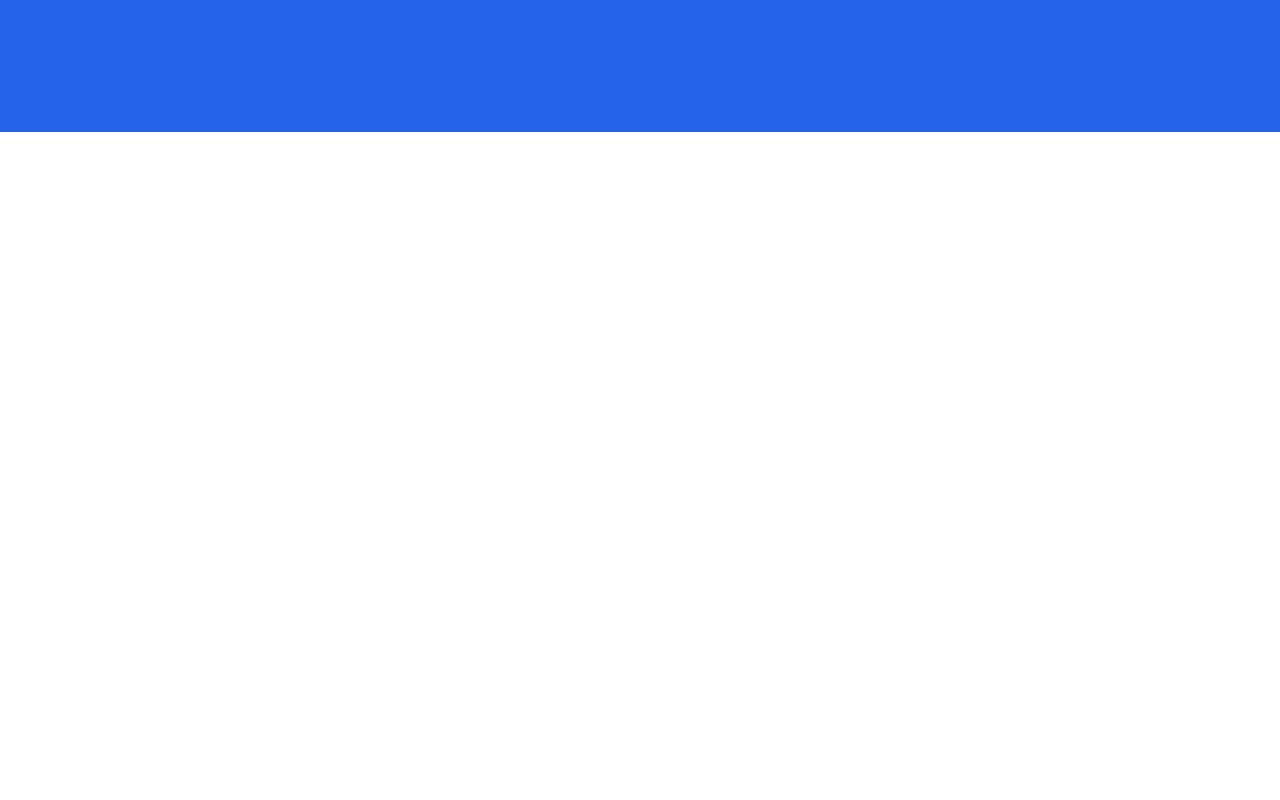
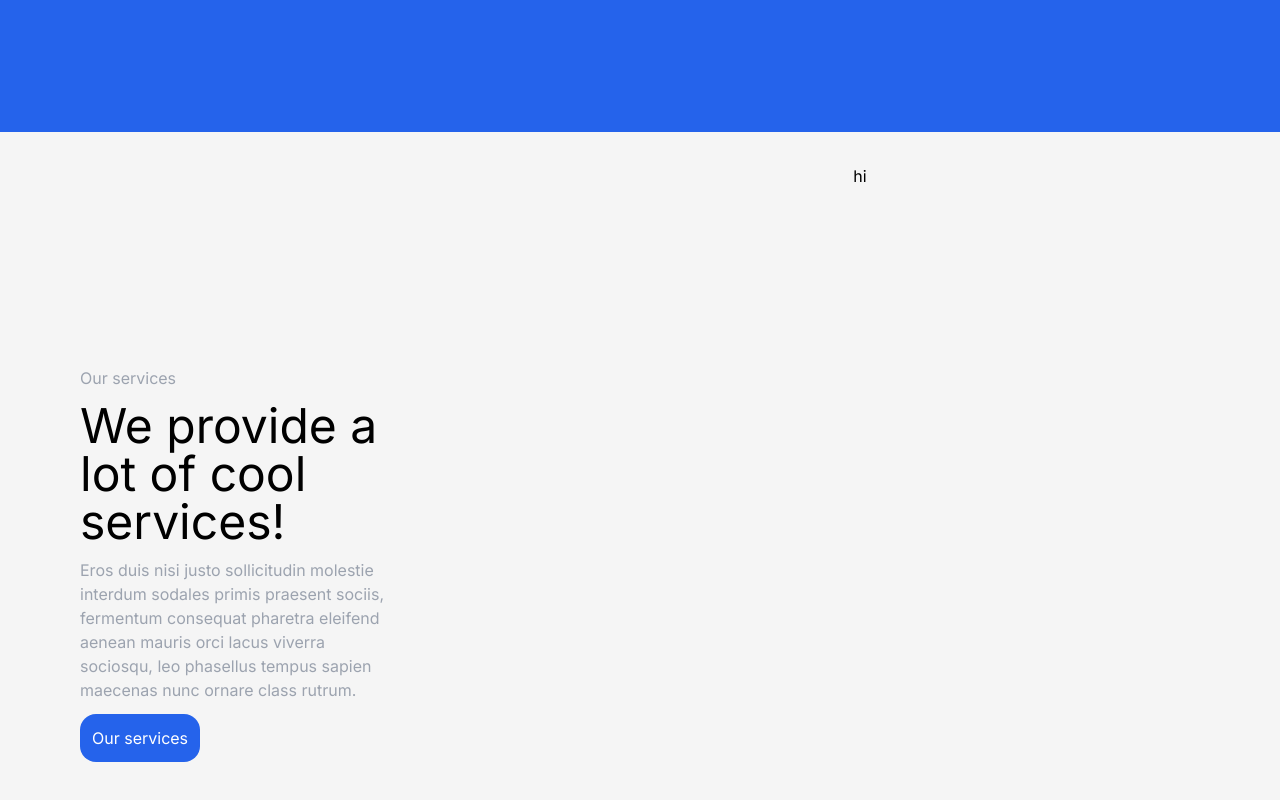
Before and after one commit to jonathAnC0bosR/d_page, a React (Create React App) app: page / in a window 1280 px wide. Shown: the part 748-1548 px from the top of the page. Before the commit the page ends 880 px from the top, so only its background shows below. Built offline with nearby package versions, Linux system fonts and the light colour scheme.

Commit message:
Created second part of the wpage, starting with the cards

```diff
--- a/src/App.js
+++ b/src/App.js
@@ -1,5 +1,6 @@
 import Header from "./Components/Header";
 import Landing from "./Components/Landing";
+import Middle from "./Components/Middle"
 import "./App.css";
 
 function App() {
@@ -9,6 +10,9 @@ function App() {
       <div className="sm:mt-4">
         <Landing />
       </div>
+      <div>
+        <Middle />
+      </div>
     </div>
   );
 }
--- /dev/null
+++ b/src/Components/Middle.js
@@ -0,0 +1,29 @@
+import { motion } from "framer-motion"
+
+export default function Middle() {
+    return (
+        <div className="flex px-10 bg-neutral-100 h-fit p-8">
+            <div className="flex-initial flex flex-col justify-center w-1/3 h-screen mr-10 p-10">
+                <h2 className="text-gray-400">
+                    Our services
+                </h2>
+                <h1 className="text-5xl py-3">
+                    We provide a lot of cool services!
+                </h1>
+                <p className="text-gray-400">
+                    Eros duis nisi justo sollicitudin molestie interdum sodales primis praesent sociis, fermentum consequat pharetra eleifend aenean mauris orci lacus viverra sociosqu, leo phasellus tempus sapien maecenas nunc ornare class rutrum.
+                </p>
+                <motion.button
+                    className="place-self-start p-3 mt-3 bg-blue-600 rounded-2xl text-white hover:bg-blue-400"
+                    whileHover={{scale:1.1}}
+                    whileTap={{scale:0.9}}
+                    >
+                    Our services
+                </motion.button>
+            </div>
+            <div className="flex-1 flex justify-center">
+                <p className="">hi</p>
+            </div>
+        </div>
+    )
+}
```
